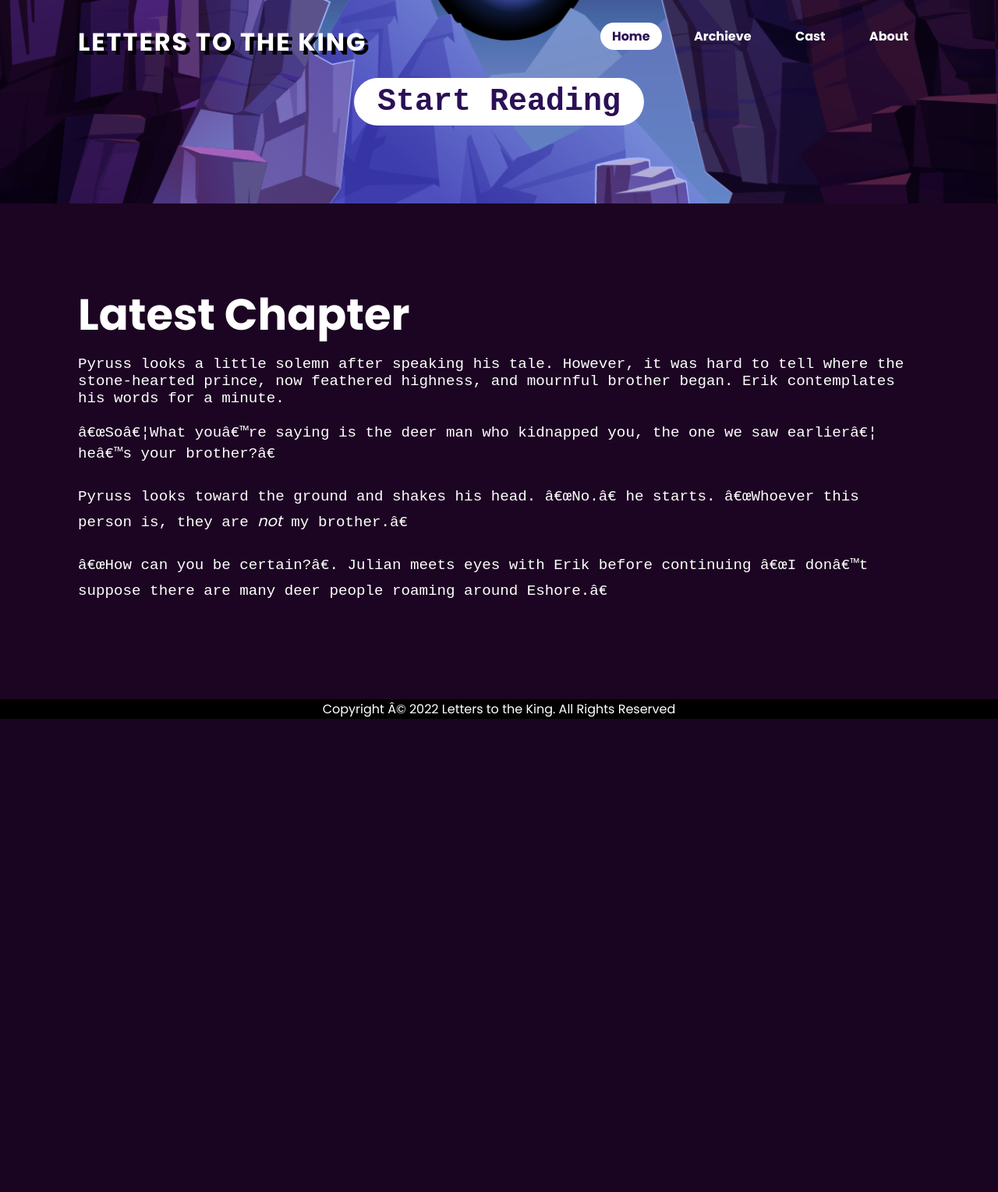
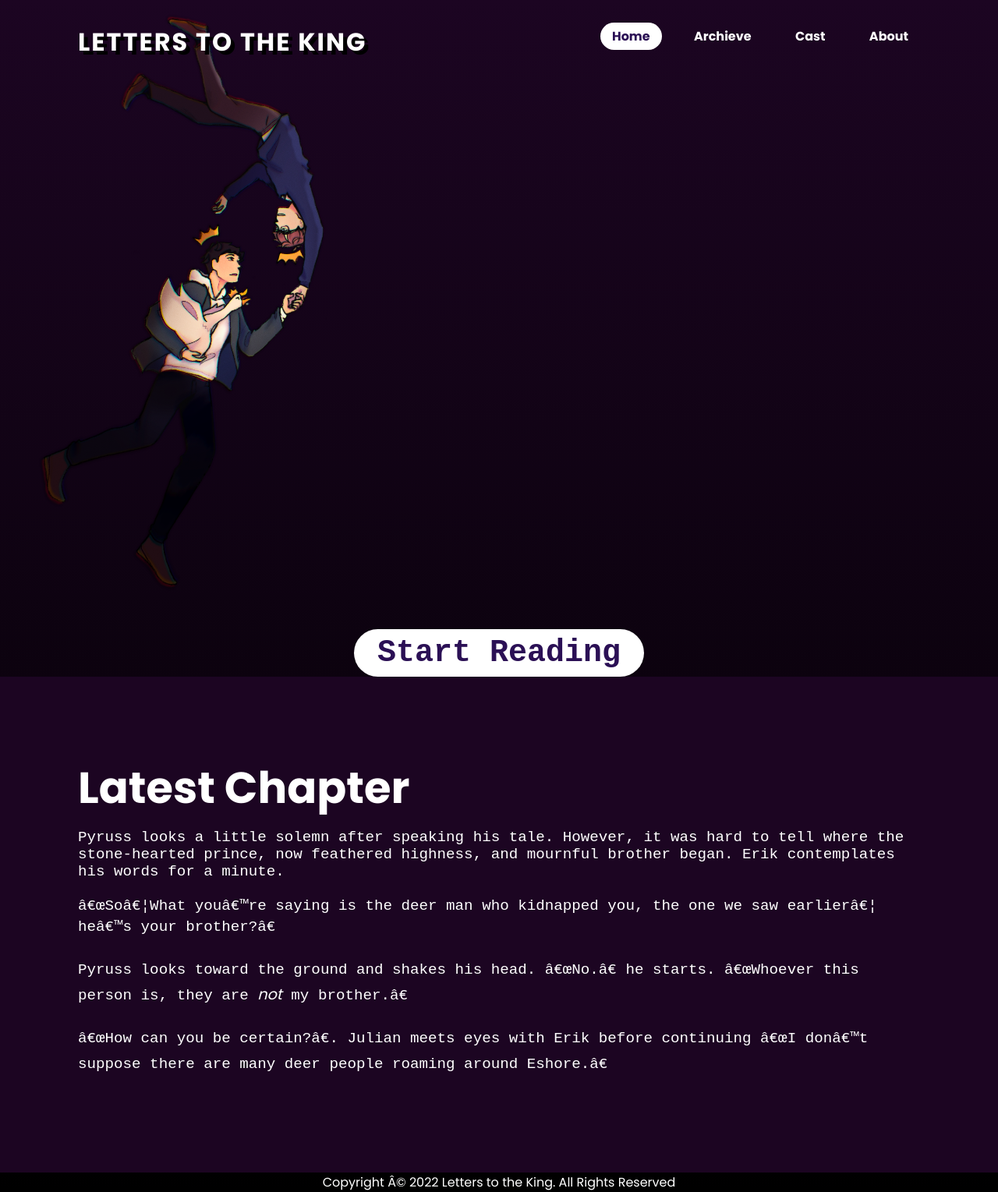
Before and after one commit to Robosalty/Robosalty.github.io, a PHP site: page / in a window 1280 px wide. Shown: the whole page at 78% size. Before the commit the page ends 922 px from the top, so only its background shows below. Run offline with PHP 8.4, Linux system fonts and the light colour scheme.

Commit message:
trio image added and edited

```diff
--- a/HOME/home.css
+++ b/HOME/home.css
@@ -49,6 +49,7 @@
     font-size: 2em;
     text-transform: uppercase;
     letter-spacing: 2px;
+    z-index: 9999;
 }
 
 header u1{
@@ -85,11 +86,13 @@
 /*                                   PARALLAX IMAGES SECTION                                  */
 /**********************************************************************************************/
 
+/*
 section{
     position: relative;
     width: 100%;
     height: 100vh;
     padding: 100px;
+    background-color: #ffcc74;
     display: flex;
     justify-content: center;
     align-items: center;
@@ -104,6 +107,7 @@
     z-index: 1000;
 }
 
+
 section img{
     position: absolute;
     width: 100%;
@@ -115,8 +119,41 @@
 
 section img #moon{
     mix-blend-mode: screen;
+}*/
+
+.pop {
+    height: 100vh;
+    z-index: 1;
+    position: relative;
+
+    display: flex;
+    justify-content: center;
+    align-items: center;
+
 }
 
+.trio{
+    width: auto;
+    height: 100vh;
+    left: 2%;
+    z-index: 99;
+    position: relative;
+    animation: animate 3s alternate infinite;
+
+    animation-timing-function: linear;
+    -webkit-animation-timing-function: linear;
+}
+
+
+@keyframes animate{
+
+    from{
+        bottom: 0;
+    }
+    to{
+        bottom: 45px;
+    }
+}
 
 /**********************************************************************************************/
 /*                                         BUTTON STUFF                                       */
@@ -152,7 +189,6 @@
     position: relative;
     padding: 100px;
     background: #1c0522;
-    z-index: 100;
 }
 
 
--- a/index.html
+++ b/index.html
@@ -26,15 +26,26 @@
 <!--------------------------------------------------------------------------------->
 <!--                               CONTENT                                       -->
 <!--------------------------------------------------------------------------------->
+
+
         <section>
-
+            <!--
             <img src="HOME/Images\stars.png" id="stars">
             <img src="HOME/Images\moon.png" id="moon">
             <img src="HOME/Images\mountains_behind.png" id="mountains_behind">
-            <a href = "TOC/TOC.html" id="btn">Start Reading</a><br><br>
             <img src="HOME/Images\mountains_front.png" id="mountains_front">
+            -->
+
 
         </section>
+
+        <img class="trio" src="trio.png" id="trio">
+
+        <div class="pop">
+            <a href = "TOC/TOC.html" id="btn">Start Reading</a><br><br>
+        </div>
+
+
 
         <div class="sec" id = "sec">
             <h2>Latest Chapter</h2>
```
Also changed, not shown: trio.png (added).
